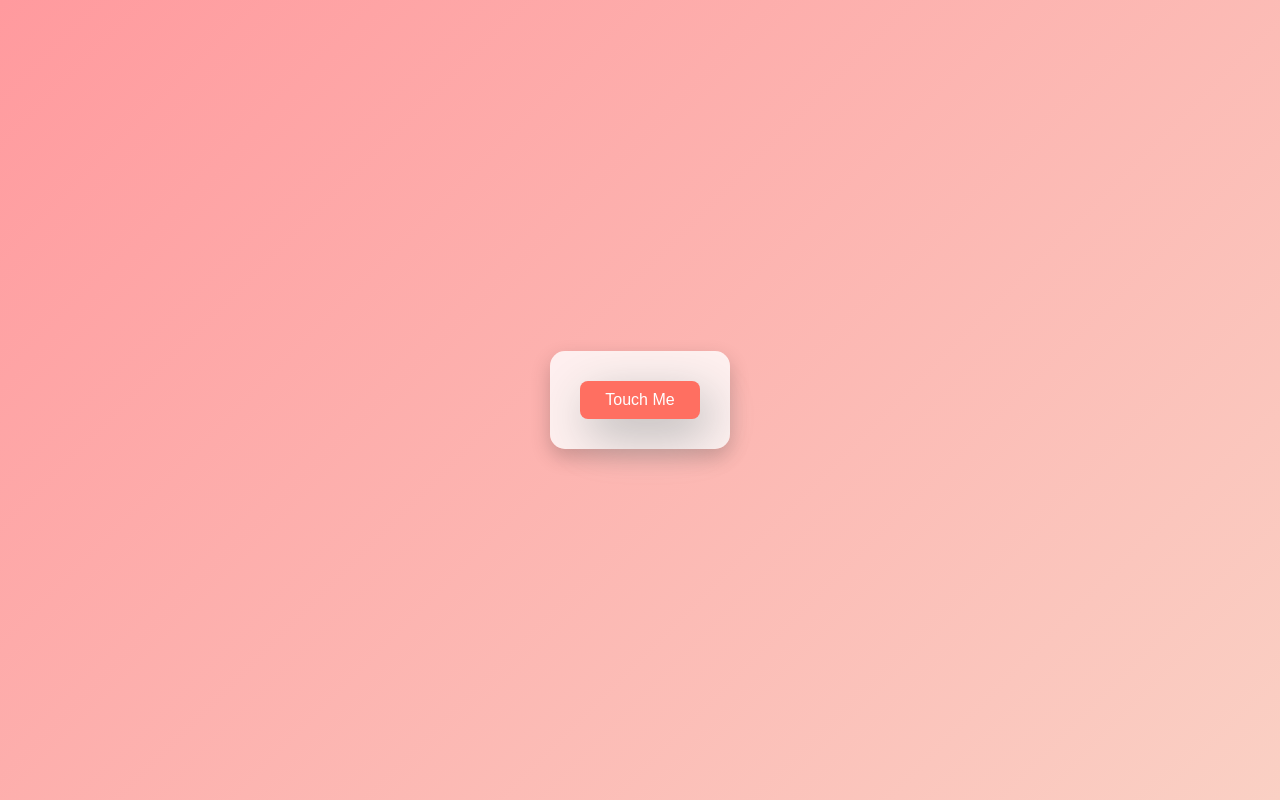
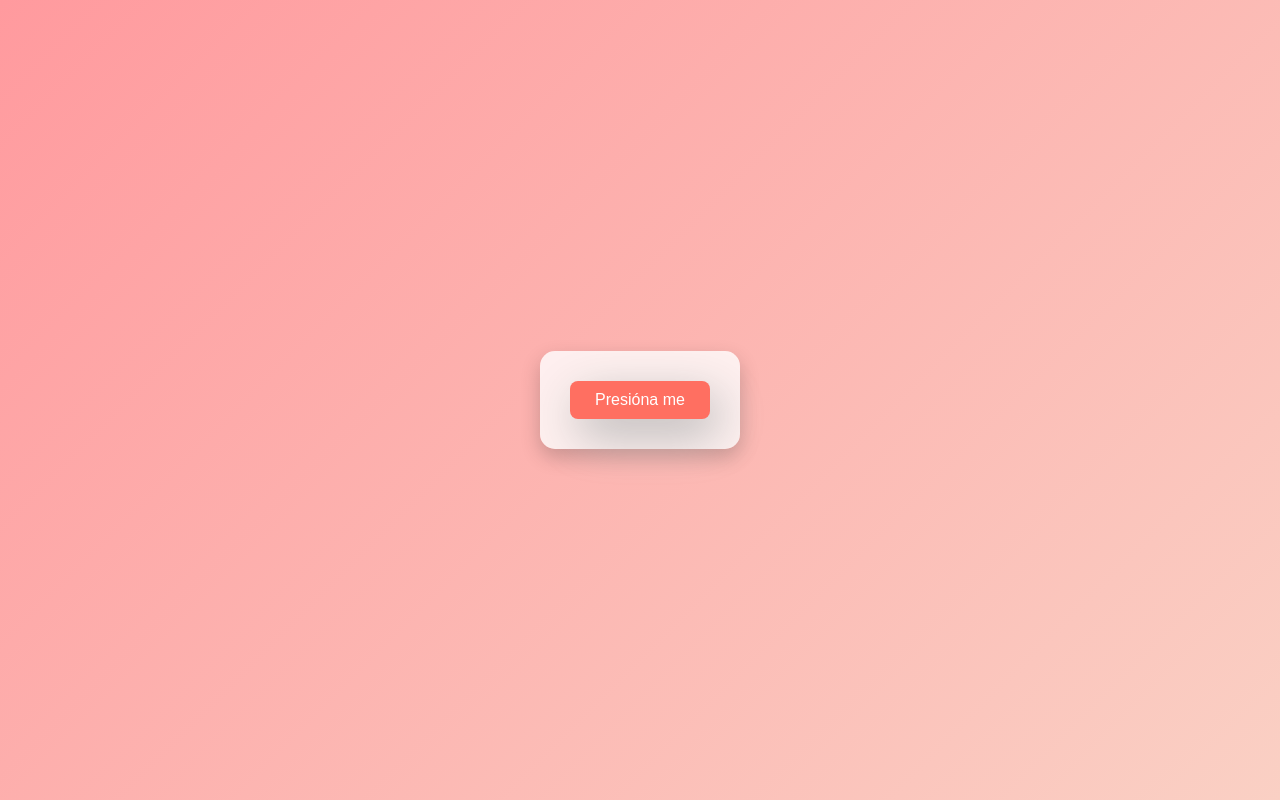
Before and after one commit to Luis-Angel-10/Hola_Kary, a plain HTML site: page index.html in a window 1280 px wide. Drawn offline with Linux system fonts and the light colour scheme.

Commit message:
Update index.html

```diff
--- a/index.html
+++ b/index.html
@@ -87,7 +87,7 @@
     <div class="container">
         <div class="hidden-message" id="introMessage"></div>
         <div class="btn" id="buttonContainer">
-            <button onclick="showConfession()">Touch Me</button>
+            <button onclick="showConfession()">Presióna me</button>
         </div>
         <div class="hidden-message" id="confessionMessage"></div>
         <div class="final-message" id="finalMessage">¿Puedo salir contigo? 🥰</div>
```
